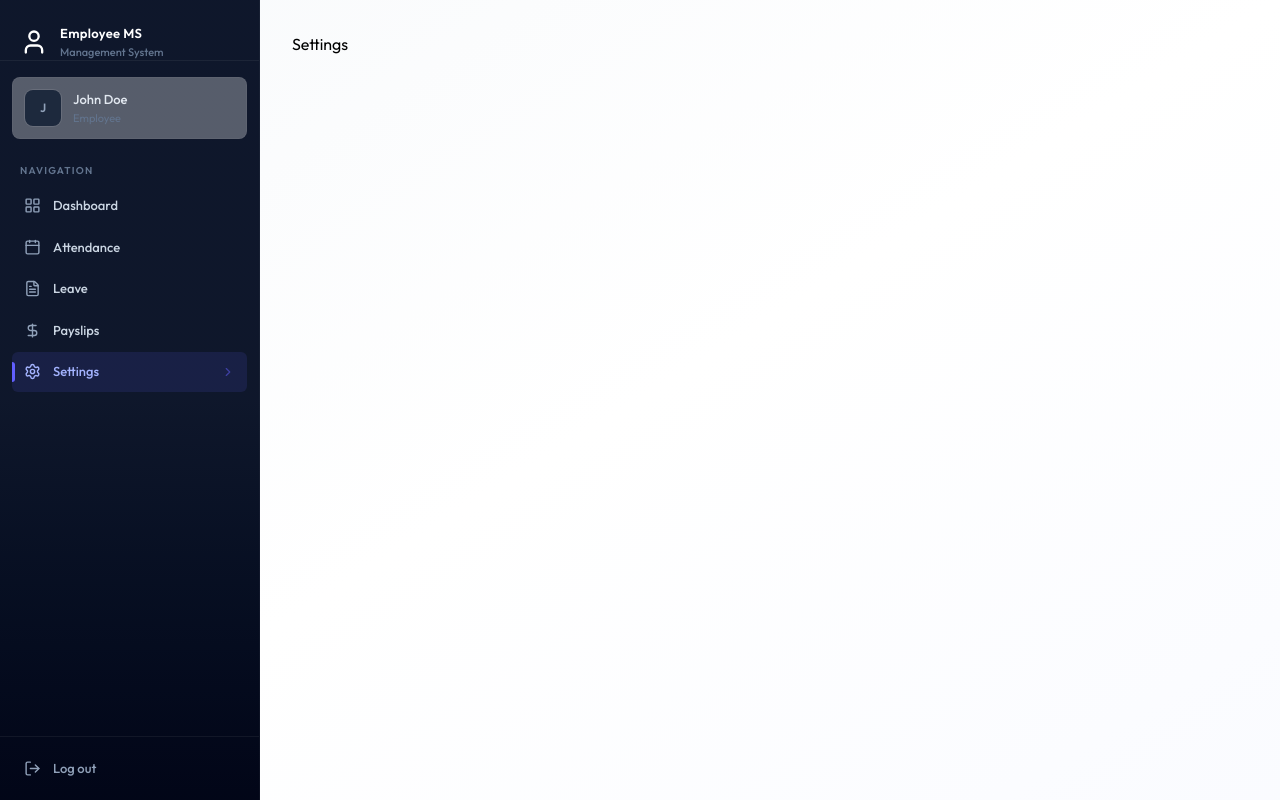
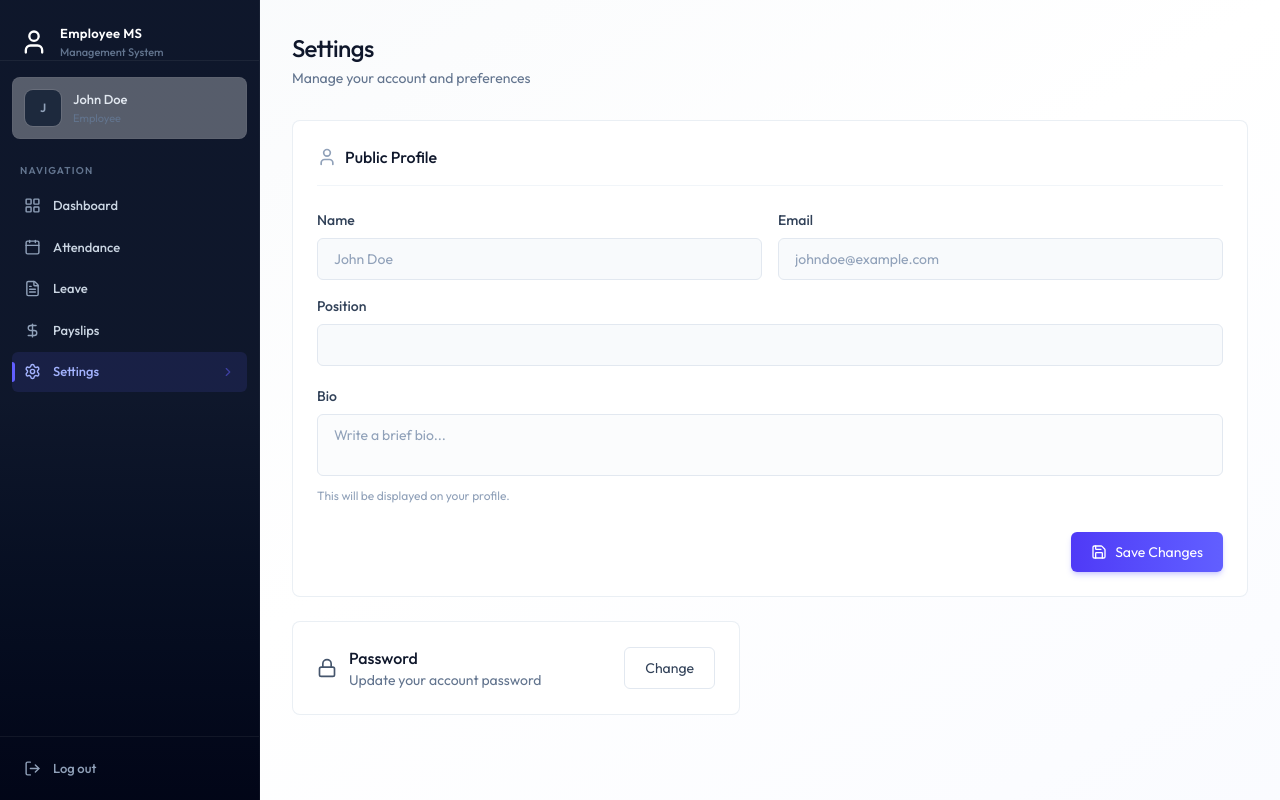
Before and after one commit to Oanh1108/EMS, a React (Vite) app in the folder client/: page /settings in a window 1280 px wide. Built offline with nearby package versions, Linux system fonts and the light colour scheme.

Commit message:
feat:implement_Setting

```diff
--- a/client/src/pages/Settings.jsx
+++ b/client/src/pages/Settings.jsx
@@ -1,8 +1,55 @@
-import React from 'react'
+import React, { useEffect, useState } from 'react'
+import {dummyProfileData} from '../assets/assets'
+import Loading from '../components/Loading'
+import {Lock} from 'lucide-react'
+import ProfileForm from '../components/ProfileForm'
+import ChangePasswordModal from '../components/ChangePasswordModal'
 
 const Settings = () => {
+  const [profile, setProfile] = useState(null)
+  const [loading, setLoading] = useState(true)
+  const [showPasswordModal, setShowPasswordModal] = useState(false)
+
+  const fetchProfile = async () => {
+    setProfile(dummyProfileData);
+    setTimeout(() => {
+      setLoading(false)
+    }, 1000)
+  }
+
+  useEffect(() => {
+    fetchProfile()
+  }, [fetchProfile])
+
+  if(loading) return <Loading/>
+
   return (
-    <div>Settings</div>
+    <div className='animate-fade-in'>
+      <div className='page-header'>
+        <h1 className='page-title'>Settings</h1>
+        <p className='page-subtitle'>Manage your account and preferences</p>
+      </div>
+
+      {profile && <p><ProfileForm initialData={profile} onSuccess={fetchProfile}/></p>}
+
+      {/* Change password trigger */}
+      <div className='card max-w-md p-6 flex items-center justify-between'>
+        <div className='flex items-center gap-3'>
+          <div>
+            <Lock className='w-5 h-5 text-slate-600'/>
+          </div>
+          <div>
+            <p className='font-medium text-slate-900'>Password</p>
+            <p className='text-sm text-slate-500'>Update your account password</p>
+          </div>
+        </div>
+        <button className='btn-secondary text-sm'
+        onClick={() => setShowPasswordModal(true)}>
+          Change
+        </button>
+      </div>
+      <ChangePasswordModal open={showPasswordModal} onClose={()=> setShowPasswordModal(false)}/>
+    </div>
   )
 }
 
```
